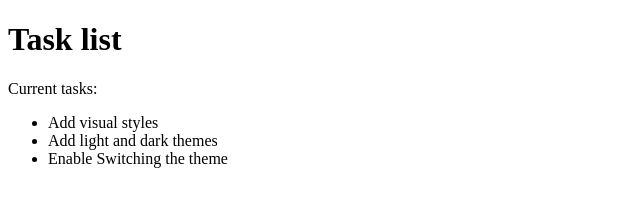
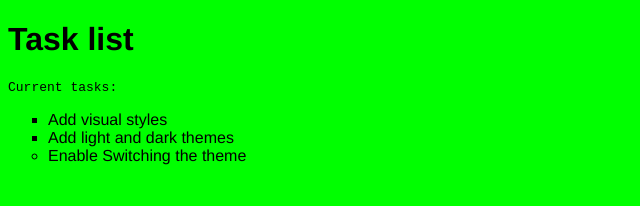
Before and after one commit to GuiVideira/Web-courses, a plain HTML site: page index.html in a window 1280 px wide. Shown: the whole page, without its empty margins (0-640 px from the left). Drawn offline with Linux system fonts and the light colour scheme.

Commit message:
new css style

```diff
--- a/index.html
+++ b/index.html
@@ -7,7 +7,7 @@
     <title>Site Simples</title>
     <link rel="stylesheet" href="main.css">
 </head>
-<body>
+<body class="light-theme">
     <h1>Task list</h1>
     <p id="msg">Current tasks:</p>
     <ul>
--- a/main.css
+++ b/main.css
@@ -0,0 +1,42 @@
+*{
+    color: var(--fontColor);
+    font-family: helvetica;
+
+}
+
+body {
+  background: var(--bg);
+}
+
+ul {
+  font-family: helvética;
+}
+
+li {
+  list-style: circle;
+}
+
+.list {
+  list-style: square;
+}
+
+
+.light-theme {
+    --bg: var(--green);
+    --fontColor: var(--black);
+}
+
+.dark-theme {
+    --bg: var(--black);
+    --fontColor: var(--green);
+}
+
+#msg {
+  font-family: monospace;
+}
+
+:root {
+  --green: #0f0;
+  --white: #fff;
+  --black: #000;
+}
```
